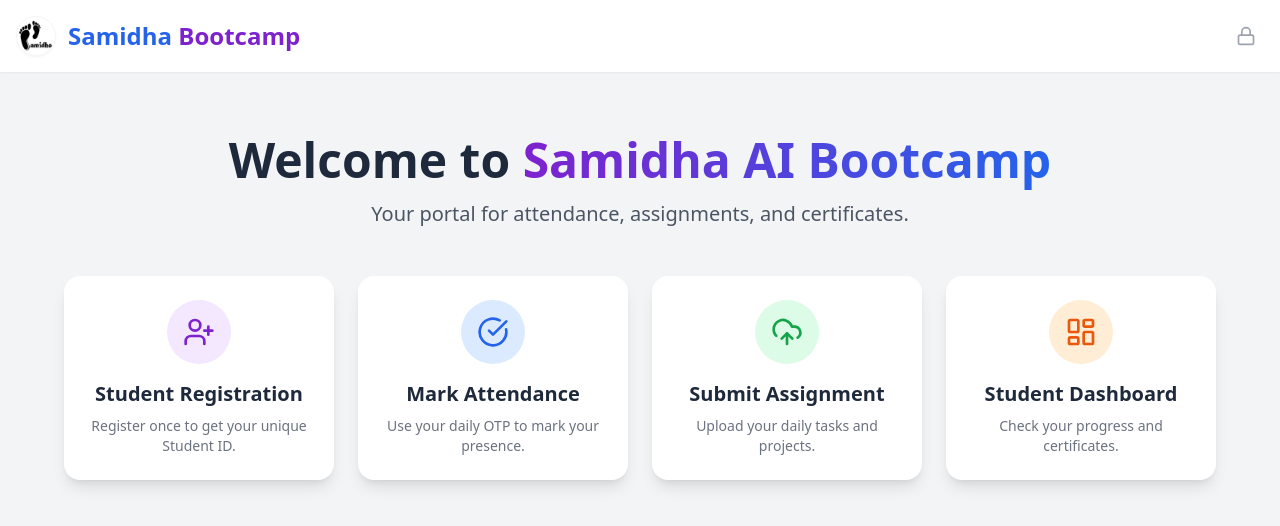
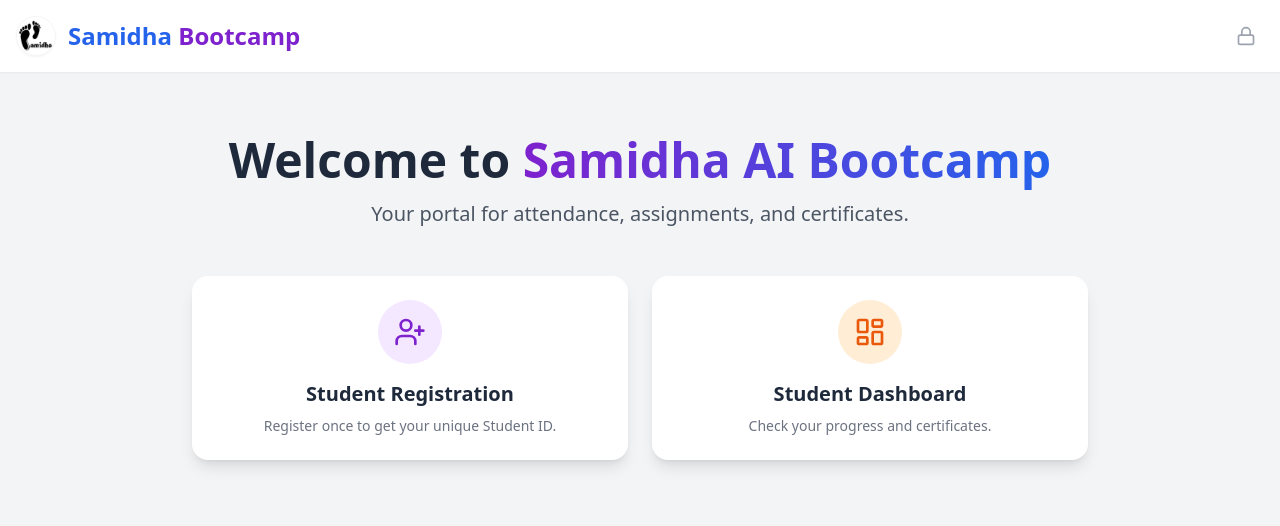
Before and after one commit to Feyaz71/Samidha-FSD-AI-BOOTCAMP, a React (Vite) app in the folder frontend/: page / in a window 1280 px wide. Shown: the top 526 px of the page. Built offline with nearby package versions, Linux system fonts and the light colour scheme; no server answers.

Commit message:
feat: enforce attendance and assignment inside student dashboard and clear session on home page

```diff
--- a/frontend/src/pages/Home.jsx
+++ b/frontend/src/pages/Home.jsx
@@ -1,7 +1,15 @@
 import { Link } from 'react-router-dom';
-import { UserPlus, CheckCircle, UploadCloud, LayoutDashboard } from 'lucide-react';
+import { UserPlus, LayoutDashboard } from 'lucide-react';
+import { useEffect } from 'react';
 
 export default function Home() {
+  useEffect(() => {
+    // Automatically logout if student navigates to the home page
+    localStorage.removeItem('samidhaStudentSession');
+    localStorage.removeItem('samidhaStudentId');
+    localStorage.removeItem('samidhaStudentMobile');
+  }, []);
+
   return (
     <div className="flex flex-col items-center justify-center py-12">
       <div className="text-center mb-12">
@@ -11,7 +19,7 @@
         <p className="text-xl text-gray-600">Your portal for attendance, assignments, and certificates.</p>
       </div>
 
-      <div className="grid grid-cols-1 md:grid-cols-2 lg:grid-cols-4 gap-6 w-full max-w-6xl">
+      <div className="grid grid-cols-1 md:grid-cols-2 lg:grid-cols-2 gap-6 w-full max-w-4xl">
         <Link to="/register" className="bg-white p-6 rounded-2xl shadow-lg hover:shadow-xl transition-all transform hover:-translate-y-1 flex flex-col items-center text-center">
           <div className="bg-purple-100 p-4 rounded-full mb-4">
             <UserPlus className="w-8 h-8 text-samidha-purple" />
@@ -20,21 +28,6 @@
           <p className="text-gray-500 text-sm">Register once to get your unique Student ID.</p>
         </Link>
 
-        <Link to="/attendance" className="bg-white p-6 rounded-2xl shadow-lg hover:shadow-xl transition-all transform hover:-translate-y-1 flex flex-col items-center text-center">
-          <div className="bg-blue-100 p-4 rounded-full mb-4">
-            <CheckCircle className="w-8 h-8 text-samidha-blue" />
-          </div>
-          <h2 className="text-xl font-bold mb-2">Mark Attendance</h2>
-          <p className="text-gray-500 text-sm">Use your daily OTP to mark your presence.</p>
-        </Link>
-
-        <Link to="/assignment" className="bg-white p-6 rounded-2xl shadow-lg hover:shadow-xl transition-all transform hover:-translate-y-1 flex flex-col items-center text-center">
-          <div className="bg-green-100 p-4 rounded-full mb-4">
-            <UploadCloud className="w-8 h-8 text-green-600" />
-          </div>
-          <h2 className="text-xl font-bold mb-2">Submit Assignment</h2>
-          <p className="text-gray-500 text-sm">Upload your daily tasks and projects.</p>
-        </Link>
 
         <Link to="/student" className="bg-white p-6 rounded-2xl shadow-lg hover:shadow-xl transition-all transform hover:-translate-y-1 flex flex-col items-center text-center">
           <div className="bg-orange-100 p-4 rounded-full mb-4">
```
